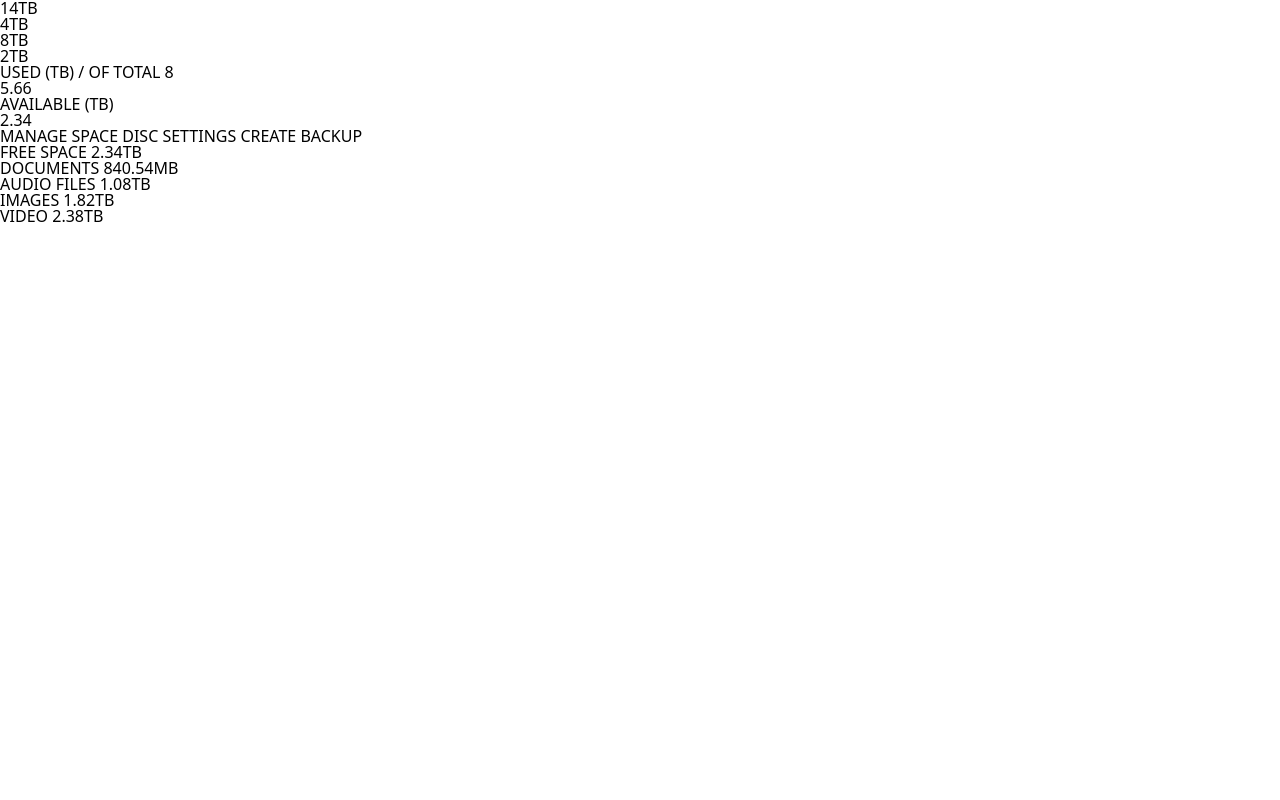
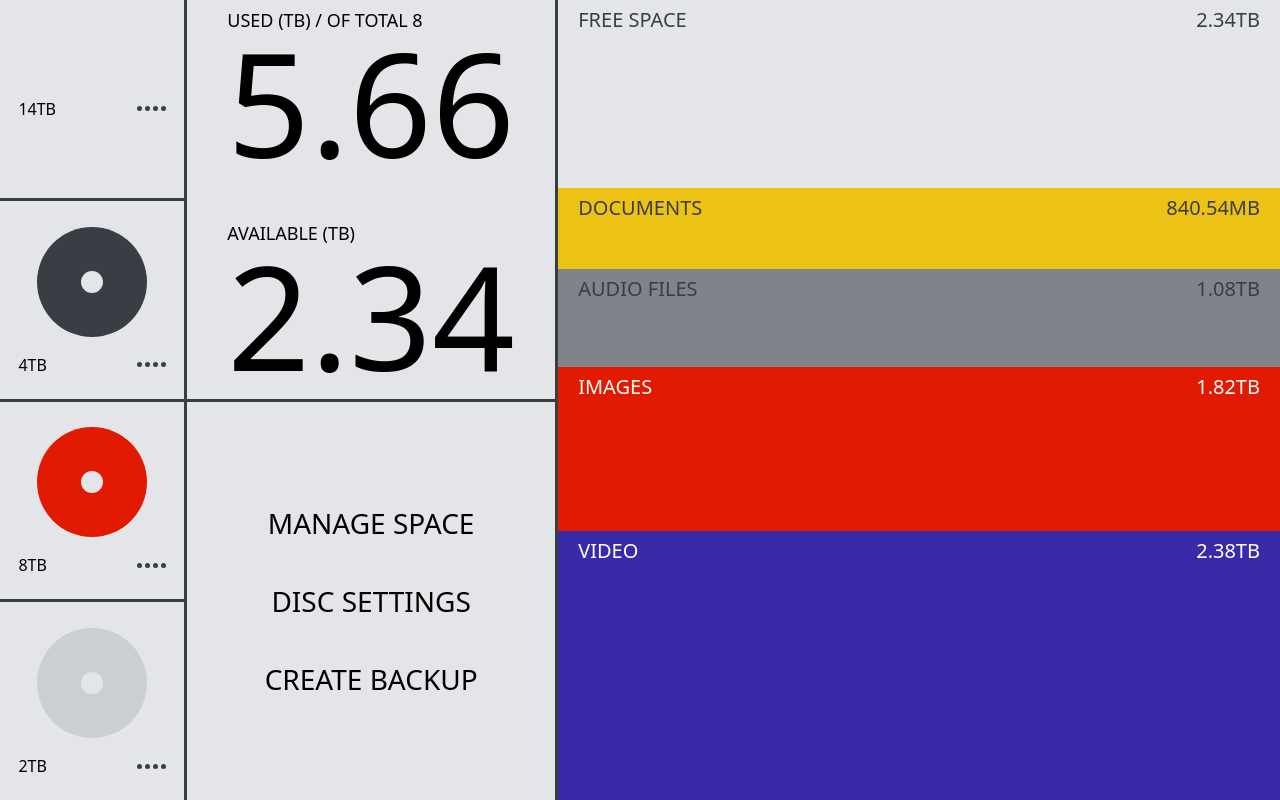
Before and after one commit to youngwoong9/css-layout-master-clone-2023, a website built with Vite: page index.html in a window 1280 px wide. Built offline with nearby package versions, Linux system fonts and the light colour scheme.

Commit message:
macOS CSS

```diff
--- a/styles/style.scss
+++ b/styles/style.scss
@@ -1 +1,171 @@
 @import "styles/reset.scss";
+
+$bg: #e4e5e9;
+$black: #393e44;
+$red: #e21a01;
+$grey: #cbcfd2;
+$blue: #392aa9;
+$darkGrey: #7f848a;
+$yellow: #ecc214;
+
+body {
+  background-color: $black;
+  height: 100vh;
+  display: grid;
+  grid-template-columns: 1fr 1.3fr;
+  gap: 3px;
+
+  box-sizing: border-box;
+}
+
+.info {
+  display: grid;
+  gap: 3px;
+  grid-template-columns: 1fr 2fr;
+  grid-template-rows: repeat(4, 1fr);
+  grid-auto-flow: column;
+
+  & > * {
+    background-color: $bg;
+  }
+
+  .info__hd {
+    display: flex;
+    flex-direction: column;
+    justify-content: center;
+    align-items: center;
+    gap: 20px;
+
+    .hd__dics {
+      position: relative;
+      display: flex;
+      justify-content: center;
+      align-items: center;
+
+      div:first-child {
+        background-color: $black;
+        height: 110px;
+        width: 110px;
+        border-radius: 50%;
+      }
+
+      div:last-child {
+        position: absolute;
+        background-color: $bg;
+        height: 22px;
+        width: 22px;
+        border-radius: 50%;
+      }
+    }
+
+    .hd__footer {
+      width: 80%;
+      display: flex;
+      justify-content: space-between;
+
+      .hd__full {
+        display: flex;
+        align-items: center;
+        gap: 3px;
+        span {
+          width: 5px;
+          height: 5px;
+          border-radius: 50%;
+          background-color: $black;
+        }
+      }
+    }
+
+    &:nth-of-type(3) {
+      .hd__dics {
+        div:first-child {
+          background-color: $red;
+        }
+      }
+    }
+
+    &:nth-of-type(4) {
+      .hd__dics {
+        div:first-child {
+          background-color: $grey;
+        }
+      }
+    }
+  }
+
+  .info__space {
+    grid-row: span 2;
+
+    display: flex;
+    flex-direction: column;
+    justify-content: center;
+    align-items: center;
+    gap: 50px;
+
+    .info__space-item {
+      h3 {
+        font-size: 18px;
+        font-weight: 300;
+      }
+
+      h2 {
+        font-size: 145px;
+        font-weight: 300;
+      }
+    }
+  }
+
+  .info__settings {
+    grid-row: span 2;
+
+    display: flex;
+    flex-direction: column;
+    justify-content: center;
+    align-items: center;
+    gap: 50px;
+
+    font-size: 28px;
+    font-weight: 300;
+  }
+}
+
+.stat {
+  display: grid;
+  grid-template-rows: 2.3fr 1fr 1.2fr 2fr 3.3fr;
+
+  .stats__stat {
+    padding: 10px 20px;
+    color: $black;
+
+    .stat__info {
+      width: 100%;
+      display: flex;
+      justify-content: space-between;
+      align-items: center;
+      font-size: 20px;
+      font-weight: 300px;
+    }
+
+    &:first-child {
+      background-color: $bg;
+    }
+
+    &:nth-child(2) {
+      background-color: $yellow;
+    }
+
+    &:nth-child(3) {
+      background-color: $darkGrey;
+    }
+
+    &:nth-child(4) {
+      background-color: $red;
+      color: white;
+    }
+
+    &:last-child {
+      background-color: $blue;
+      color: white;
+    }
+  }
+}
```
